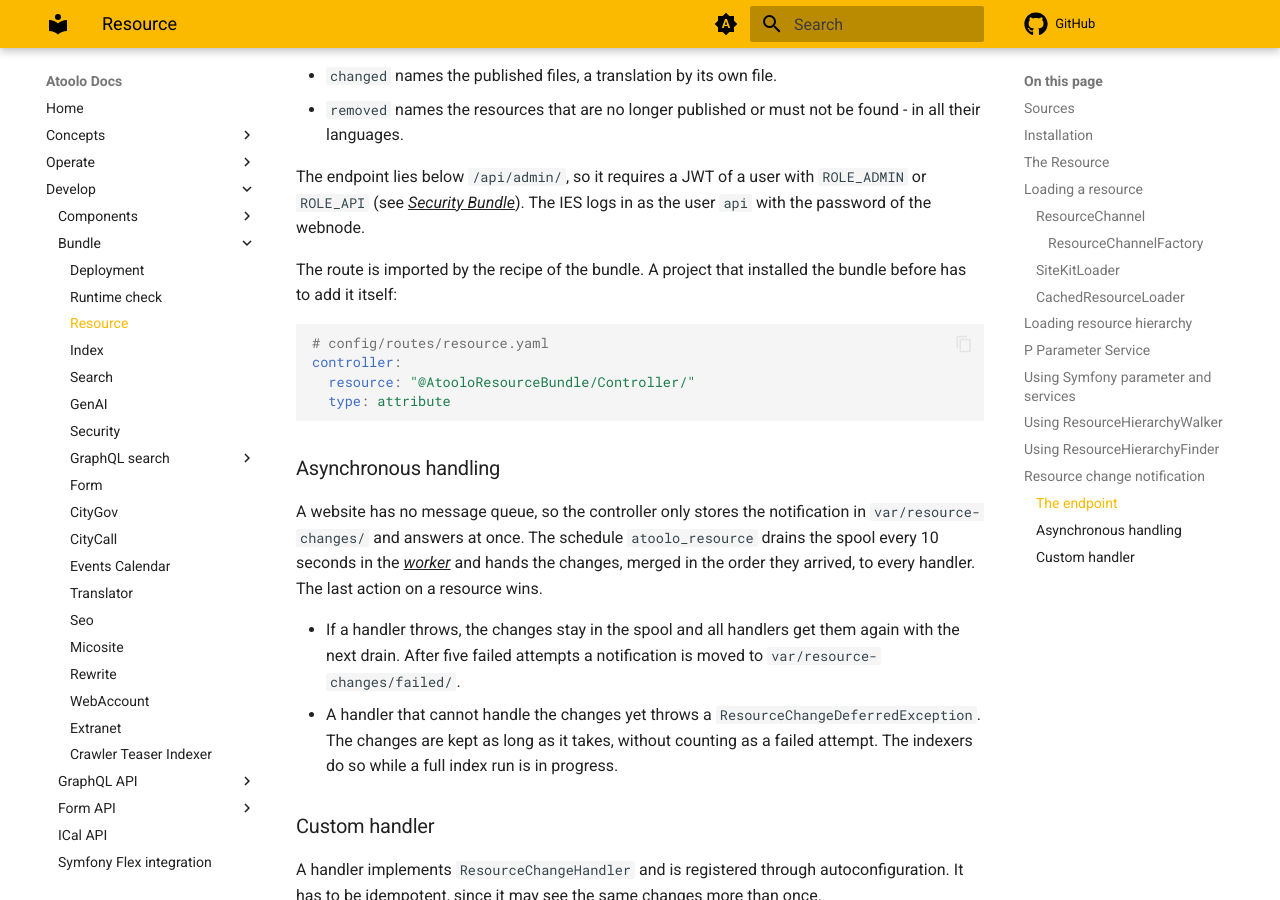
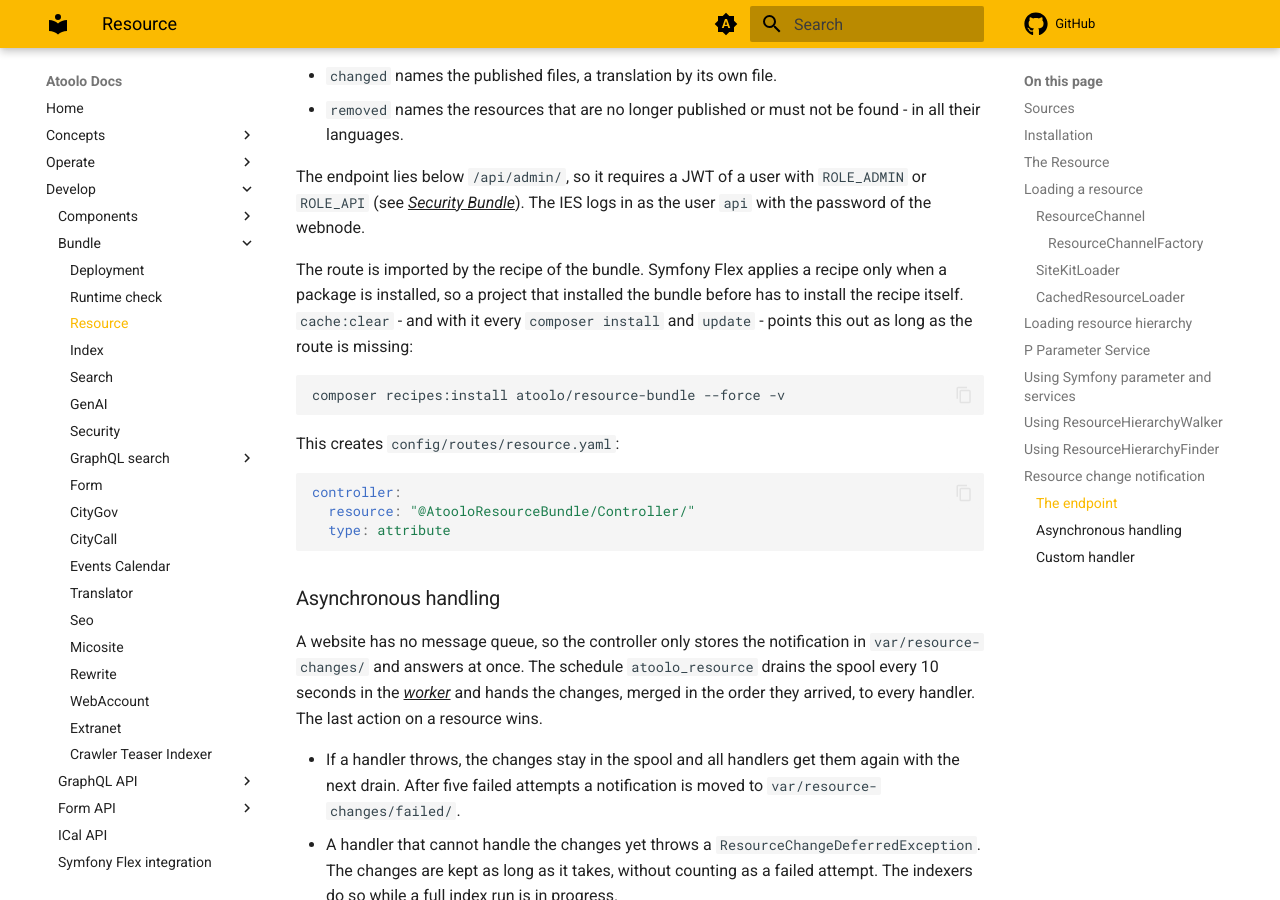
Before and after one commit to sitepark/atoolo-docs, an MkDocs documentation site: the page built from docs/develop/bundles/resource.md, in a window 1280 px wide and 900 px high, scrolled down 6956 px. Built offline with MkDocs 1.6.1 and Material for MkDocs 9.7.7, drawn with Linux system fonts in a browser that asks for light colours; comment, search, counter and statistics services are not loaded.

Commit message:
docs: explain how to install the resource bundle recipe afterwards
Flex applies a recipe only on install, so a project that had the bundle
before lacks the route of the resource change notification. cache:clear now
names the command that installs the recipe.

Co-Authored-By: Claude Opus 5.5 (1M context) <noreply@anthropic.com>

````diff
--- a/docs/develop/bundles/resource.md
+++ b/docs/develop/bundles/resource.md
@@ -296,11 +296,19 @@ The endpoint lies below `/api/admin/`, so it requires a JWT of a user with
 `ROLE_ADMIN` or `ROLE_API` (see [Security Bundle](security.md)). The IES logs
 in as the user `api` with the password of the webnode.
 
-The route is imported by the recipe of the bundle. A project that installed the
-bundle before has to add it itself:
+The route is imported by the recipe of the bundle. Symfony Flex applies a
+recipe only when a package is installed, so a project that installed the bundle
+before has to install the recipe itself. `cache:clear` - and with it every
+`composer install` and `update` - points this out as long as the route is
+missing:
+
+```sh
+composer recipes:install atoolo/resource-bundle --force -v
+```
+
+This creates `config/routes/resource.yaml`:
 
 ```yaml
-# config/routes/resource.yaml
 controller:
   resource: "@AtooloResourceBundle/Controller/"
   type: attribute
````
